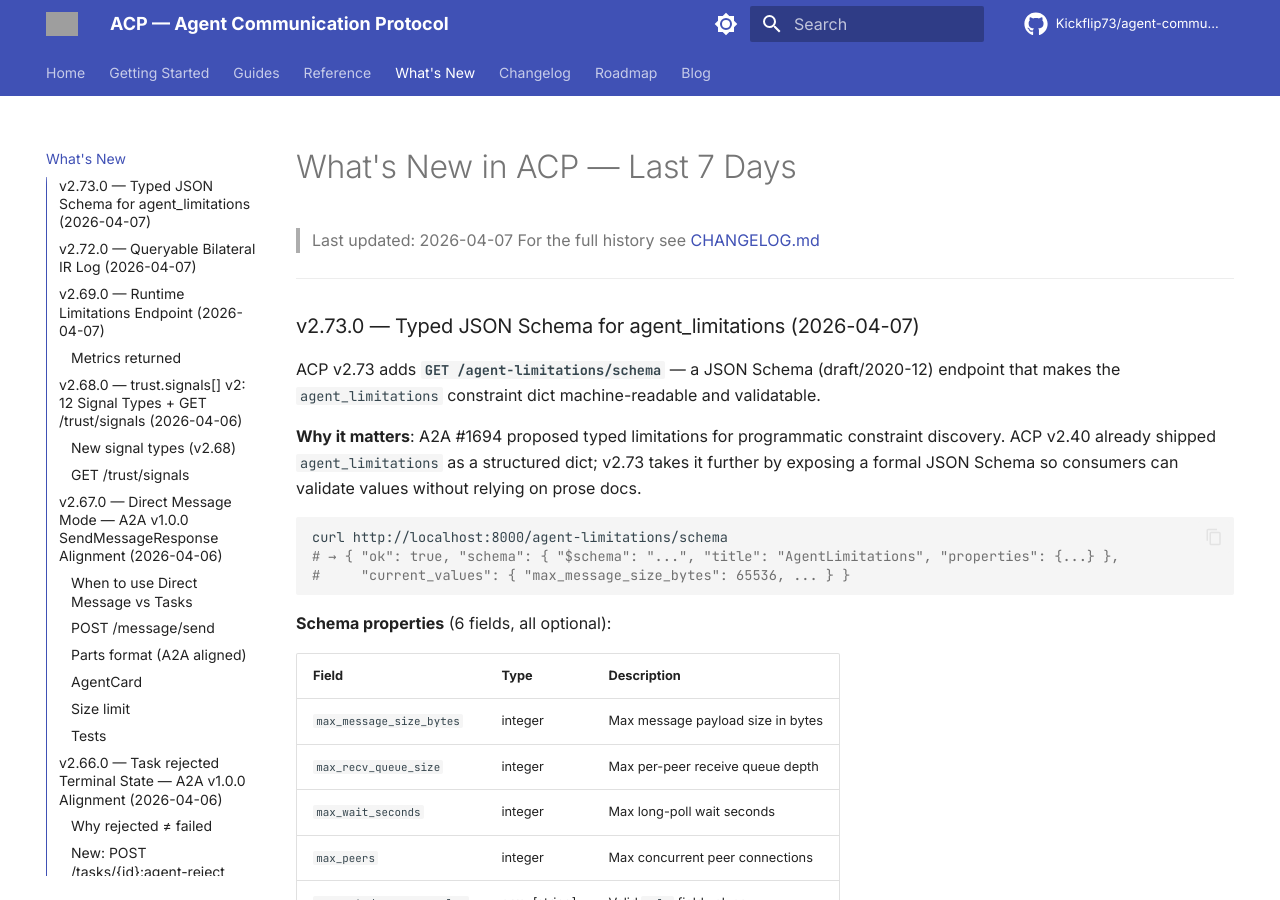
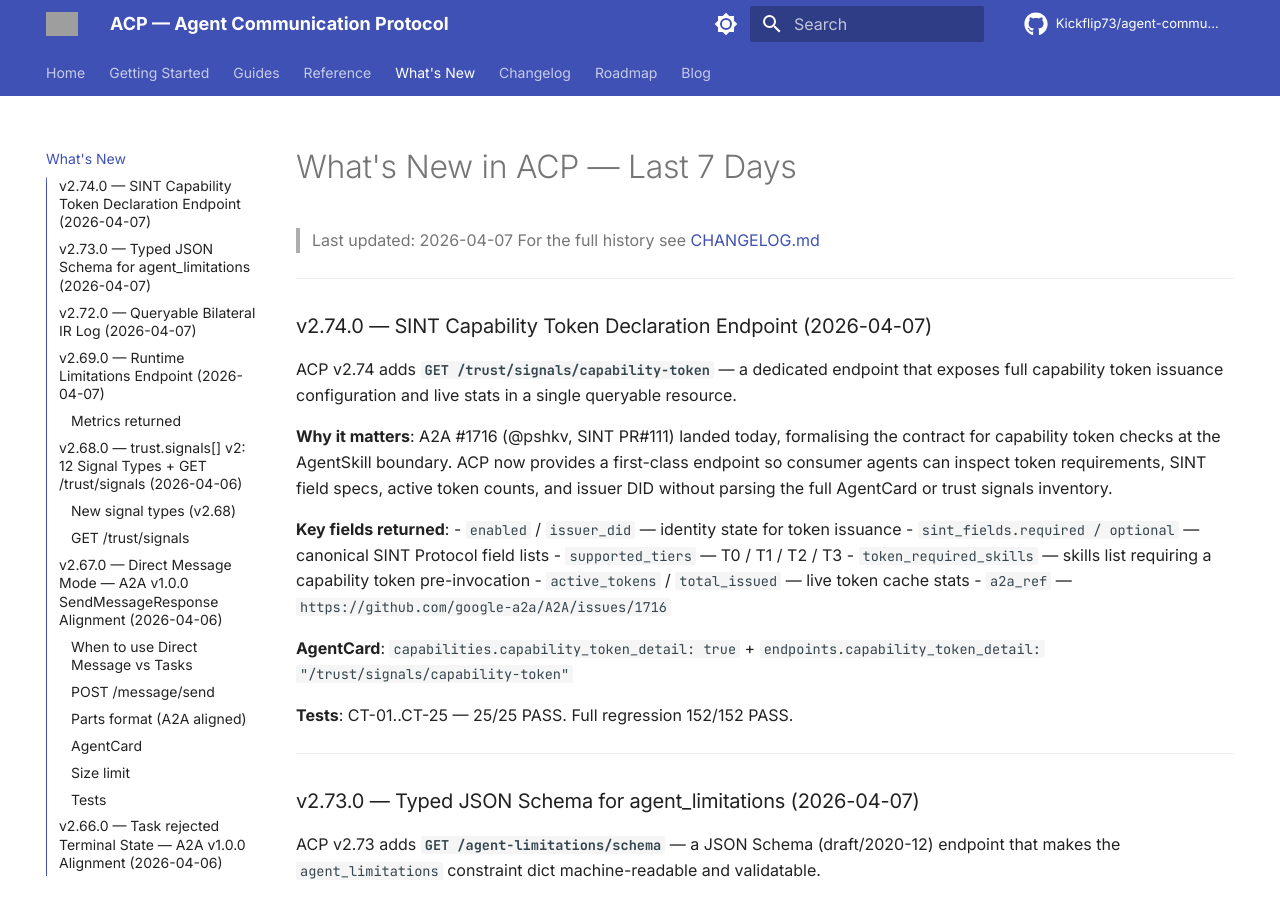
Before and after one commit to Kickflip73/agent-communication-protocol, an MkDocs documentation site: the page built from docs/whats-new.md, in a window 1280 px wide and 900 px high. Built offline with MkDocs 1.6.1 and Material for MkDocs 9.7.7, drawn with Linux system fonts in a browser that asks for light colours; comment, search, counter and statistics services are not loaded; the version menu is left out; grey boxes are pictures that could not be loaded.

Commit message:
docs(v2.74): sync CHANGELOG, whats-new, index, compatibility-matrix, ROADMAP
- CHANGELOG.md: v2.74.0 entry (CT-01..CT-25, 152/152 PASS, commit 1b46f83)
- docs/whats-new.md: v2.74 section at top — SINT capability token declaration endpoint
- docs/index.md: badge + stable description updated to v2.74.0
- docs/compatibility-matrix.md: impl ref updated to v2.74.0
- acp-research/ROADMAP.md: v2.74.0 row added to completed milestones table

```diff
--- a/docs/whats-new.md
+++ b/docs/whats-new.md
@@ -2,6 +2,31 @@
 
 > Last updated: 2026-04-07
 > For the full history see [CHANGELOG.md](../CHANGELOG.md)
+
+---
+
+### v2.74.0 — SINT Capability Token Declaration Endpoint (2026-04-07)
+
+ACP v2.74 adds **`GET /trust/signals/capability-token`** — a dedicated endpoint that exposes
+full capability token issuance configuration and live stats in a single queryable resource.
+
+**Why it matters**: A2A #1716 (@pshkv, SINT PR#111) landed today, formalising the contract for
+capability token checks at the AgentSkill boundary. ACP now provides a first-class endpoint
+so consumer agents can inspect token requirements, SINT field specs, active token counts, and
+issuer DID without parsing the full AgentCard or trust signals inventory.
+
+**Key fields returned**:
+- `enabled` / `issuer_did` — identity state for token issuance
+- `sint_fields.required / optional` — canonical SINT Protocol field lists
+- `supported_tiers` — T0 / T1 / T2 / T3
+- `token_required_skills` — skills list requiring a capability token pre-invocation
+- `active_tokens` / `total_issued` — live token cache stats
+- `a2a_ref` — `https://github.com/google-a2a/A2A/issues/1716`
+
+**AgentCard**: `capabilities.capability_token_detail: true` +
+`endpoints.capability_token_detail: "/trust/signals/capability-token"`
+
+**Tests**: CT-01..CT-25 — 25/25 PASS. Full regression 152/152 PASS.
 
 ---
 
```
Also changed, not shown: CHANGELOG.md (+52 -0 lines), docs/compatibility-matrix.md (+3 -3 lines), docs/index.md (+2 -2 lines).
